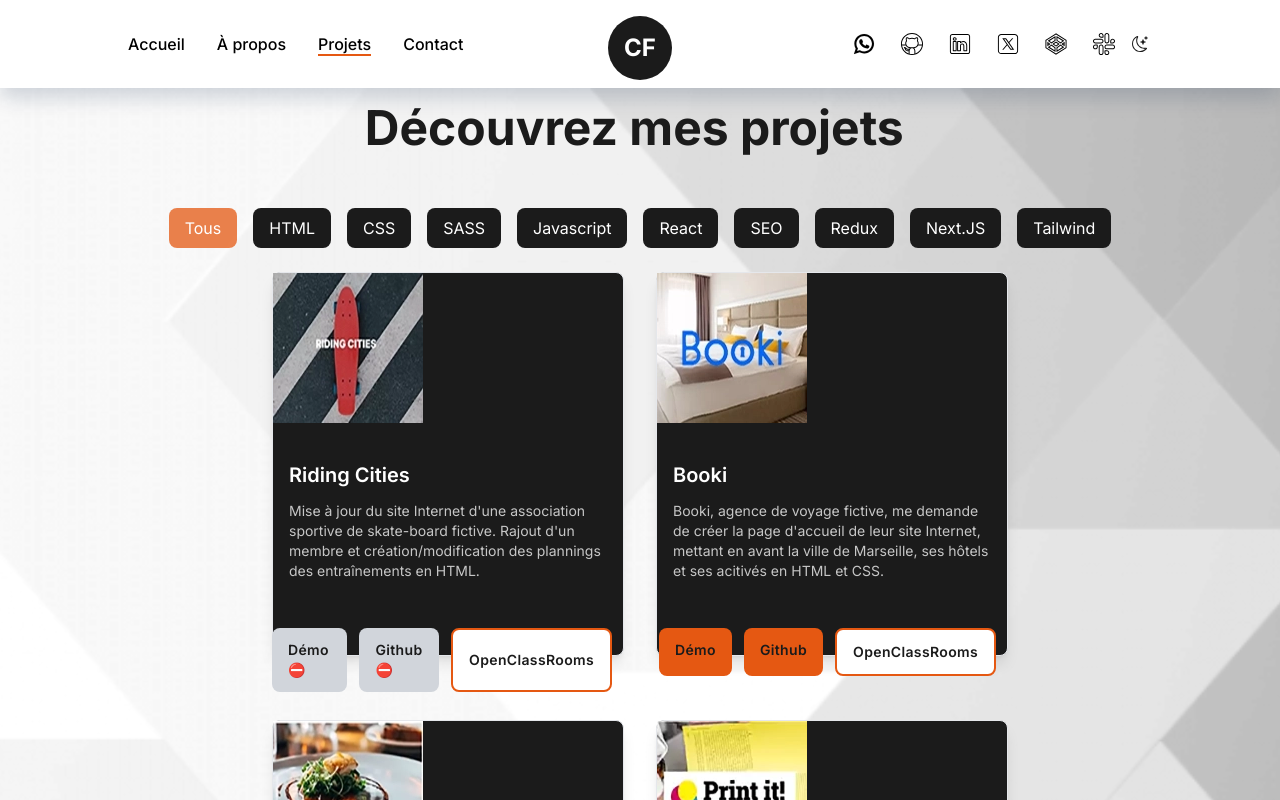
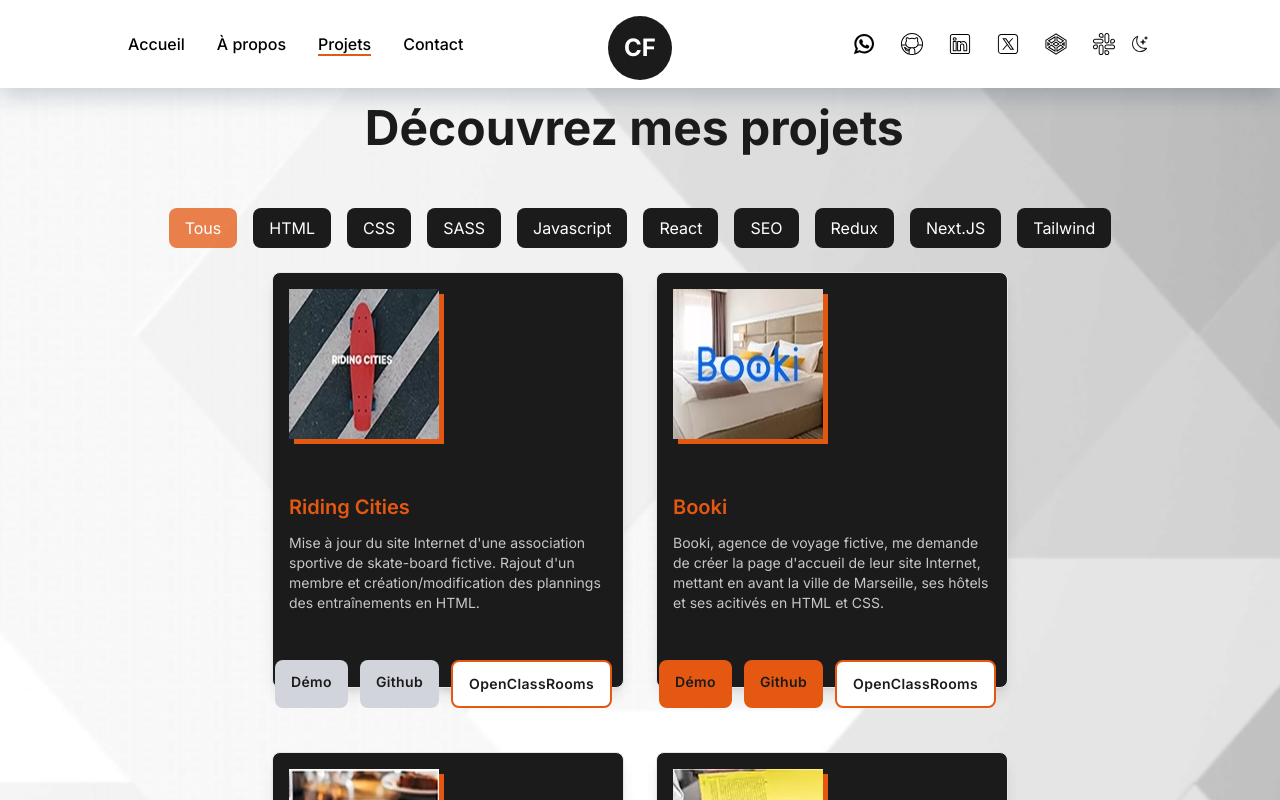
Before and after one commit to Titou360/P12-portfolio, a Next.js app: page /myprojects in a window 1280 px wide. Shown: the top 800 px of the page. Built offline with nearby package versions, Linux system fonts and the light colour scheme.

Commit message:
Corrections v1.1

```diff
--- a/components/ProjectCard.js
+++ b/components/ProjectCard.js
@@ -7,13 +7,19 @@ const ProjectCard = ({ filteredCards }) => {
       {filteredCards.map((card) => (
         <div key={card.id} className="py-8 px-4">
           <div className="inline-grid h-full lg:flex bg-dark dark:bg-light dark:border-primary rounded-lg border shadow-lg pb-6 lg:pb-0 ">
-            <div className="w-full lg:w-1/3 lg:p-4">
-              <Image className="object-fill" src={card.cover} alt="Image du projet" width={150} height={150} />
+            <div className="w-full lg:w-1/3 p-4">
+              <Image
+                className="object-fill shadow-[5px_5px_0px_0px_rgba(229,88,18)]"
+                src={card.cover}
+                alt="Image du projet"
+                width={150}
+                height={150}
+              />
             </div>
 
             <div className="w-full lg:w-2/3 p-4">
               <div className="inline-grid">
-                <h2 className="font-semibold text-xl text-light dark:text-dark">{card.title}</h2>
+                <h2 className="font-semibold text-xl text-primary dark:text-dark">{card.title}</h2>
 
                 <p className="text-sm my-3 text-light dark:text-dark opacity-75">{card.explain}</p>
               </div>
@@ -33,7 +39,7 @@ const ProjectCard = ({ filteredCards }) => {
               </motion.a>
             ) : (
               <div className="text-dark py-3 px-4 rounded-lg bg-gray-300 cursor-not-allowed">
-                <p className="font-semibold text-sm tracking-wide">Démo ⛔</p>
+                <p className="font-semibold text-sm tracking-wide">Démo</p>
               </div>
             )}
 
@@ -50,7 +56,7 @@ const ProjectCard = ({ filteredCards }) => {
               </motion.a>
             ) : (
               <div className="py-3 px-4 bg-gray-300 rounded-lg ml-3 cursor-not-allowed">
-                <p className="font-semibold text-sm tracking-wide">Github ⛔</p>
+                <p className="font-semibold text-sm tracking-wide">Github</p>
               </div>
             )}
 
```
